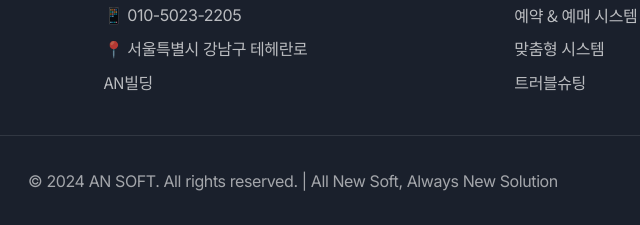
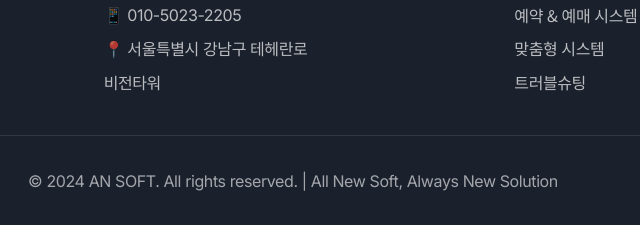
Before and after one commit to ansoft-90/ansoft-90.github.io, a plain HTML site: page index.html in a window 1280 px wide. Shown: the part 9437-9662 px from the top of the page, 347-987 px from the left. Drawn offline with nearby package versions, Linux system fonts and the light colour scheme.

Commit message:
Update index.html

```diff
--- a/index.html
+++ b/index.html
@@ -3308,7 +3308,7 @@
                     <p>📧 leicombo@gmail.com</p>
                     <p>📱 010-5023-2205</p>
                     <p class="korean-text">📍 서울특별시 강남구 테헤란로</p>
-                    <p class="korean-text">AN빌딩</p>
+                    <p class="korean-text">비전타워</p>
                 </div>
 
                 <div class="footer-section">
```
